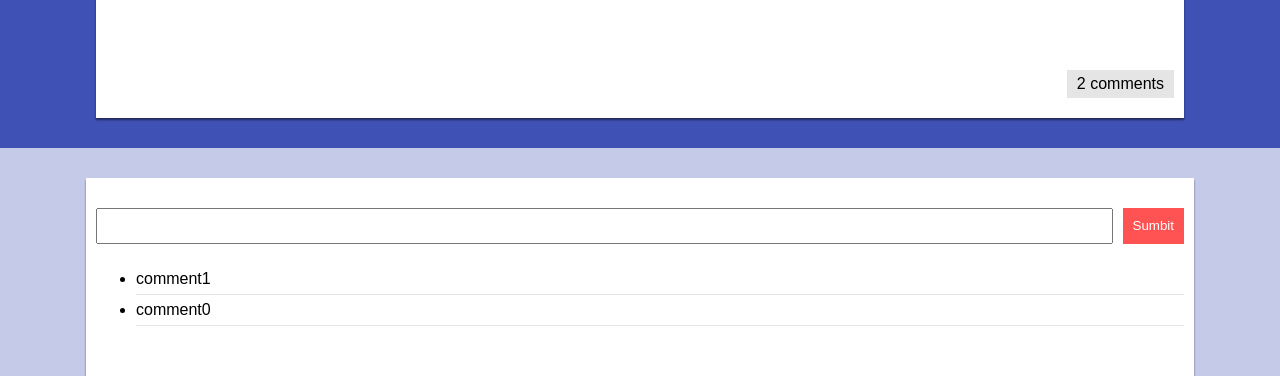
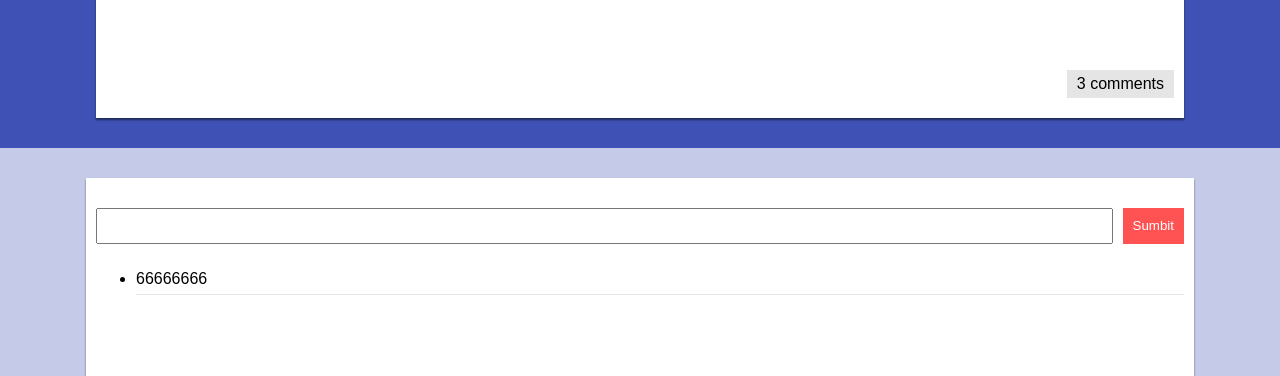
Before and after one commit to BeijiYang/reduxDemo, a React (Create React App) app: page /post/0 in a window 1280 px wide. Shown: the part 212-588 px from the top of the page. Built offline with nearby package versions, Linux system fonts and the light colour scheme; the HTML template or start-up script is replaced by a standard one.

Commit message:
filter comments

```diff
--- a/src/App.js
+++ b/src/App.js
@@ -18,7 +18,7 @@ class App extends Component {
           <Router>
             <Switch>
               <Route exact path='/' component={Home} />
-              <Route path='/post' component={Post} />
+              <Route path='/post/:id' component={Post} />
             </Switch>
           </Router>
         </Provider>
--- a/src/CommentBox.js
+++ b/src/CommentBox.js
@@ -12,13 +12,18 @@ class CommentBox extends Component {
     store.dispatch({type: 'ADD_COMMENT', comment})
 
     this.commentInput.value = ''
-    console.log(store.getState());
+    console.log(this.props);
   }
 
   render() {
-    let commentList = this.props.comments.slice().reverse().map(
-      (item,i) => (<li key={i}>{item}</li>)
-    )
+    let { postId } = this.props
+
+    let thisComments = this.props.comments.filter(item => (
+      item.post === postId
+    ))
+    let commentList = thisComments.reverse().map((item, i) => (
+      <li key={i}>{item.text}</li>
+      ))
 
     let commentForm = (
       <form onSubmit={this.onSubmit}>
--- a/src/Post.js
+++ b/src/Post.js
@@ -5,13 +5,15 @@ import './Post.css';
 
 class Post extends Component {
   render() {
+    let { id } = this.props.match.params
+
     return (
       <div className="Post">
         <div className="upper">
-           <PostBody />
+           <PostBody postId= { id } />
          </div>
          <div className="bottom">
-           <CommentBox />
+           <CommentBox postId={ id } />
          </div>
       </div>
 
--- a/src/redux/reducers/comments.js
+++ b/src/redux/reducers/comments.js
@@ -1,6 +1,16 @@
 let comments = [
-  'comment0',
-  'comment1'
+  {
+     text: '66666666',
+     post: '0'
+   },
+   {
+     text: '233333',
+     post: '1'
+   },
+   {
+     text: '6666699999',
+     post: '1'
+   }
 ]
 
 export default function commentsReducer(state=comments, action) {
```
